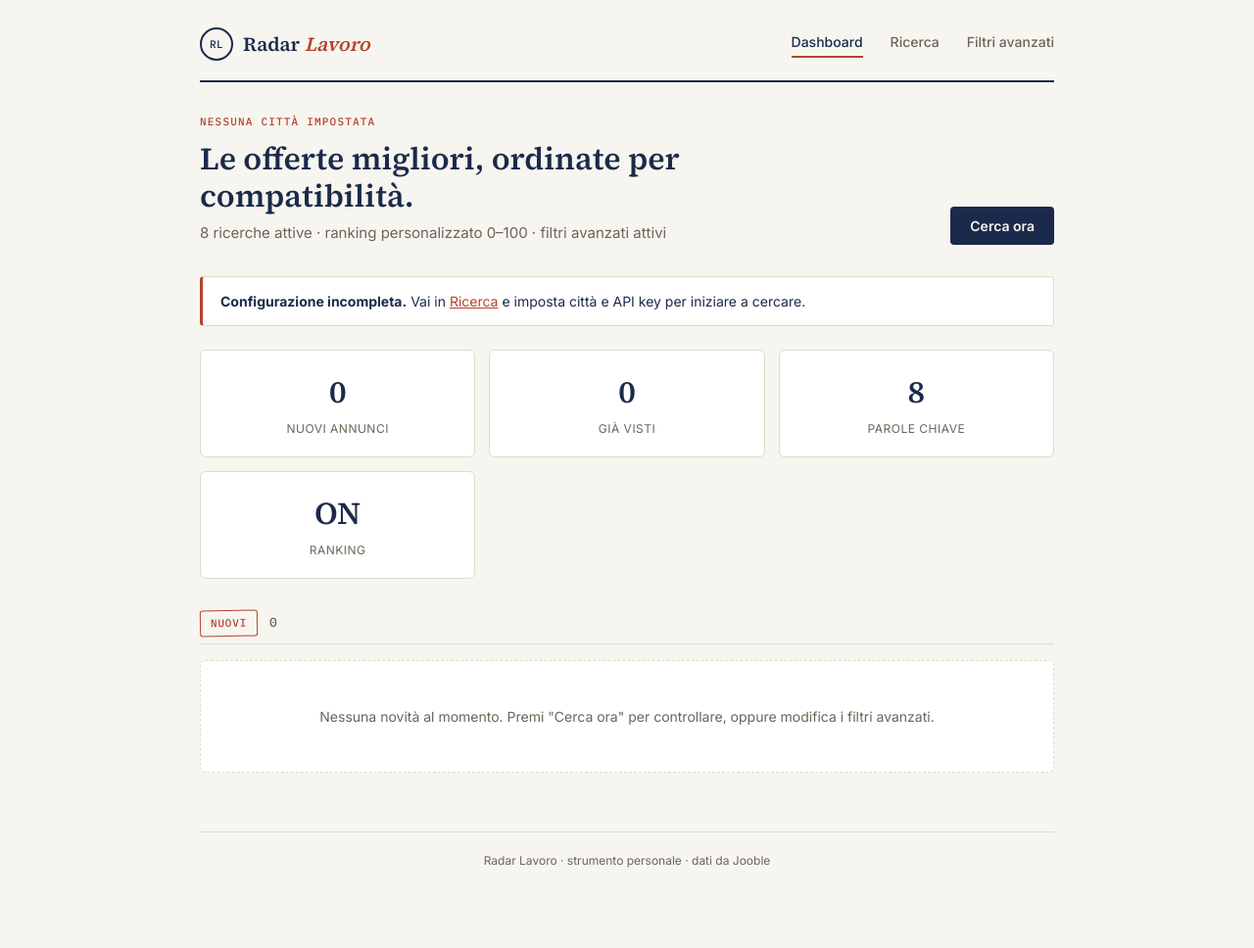
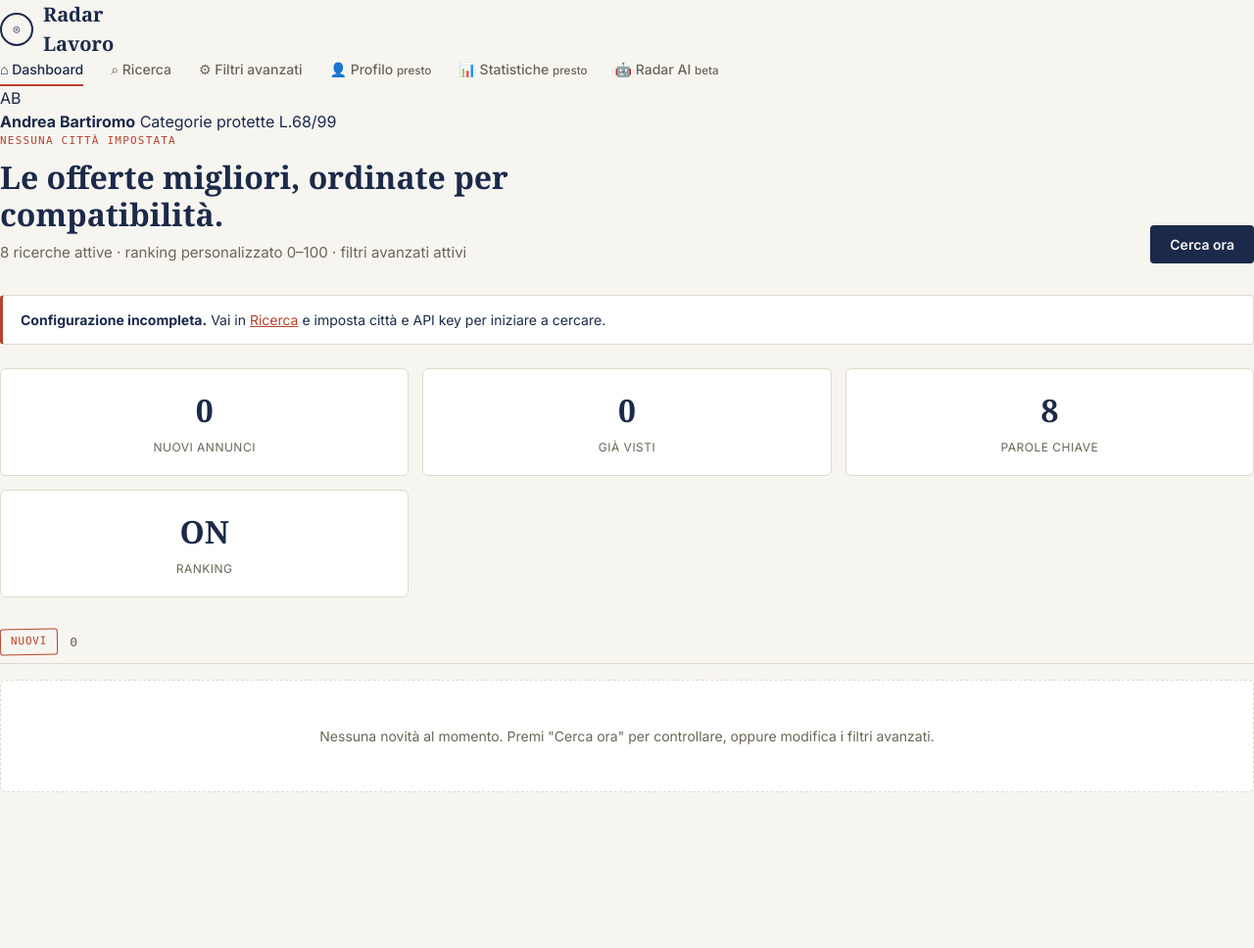
Before and after one commit to andrea-bartiromo/radar_lavoro_repo, a Flask app: page / in a window 1280 px wide. Shown: the whole page at 98% size. After the commit the page ends 809 px from the top, so only its background shows below. Run offline with Flask 3, Linux system fonts and the light colour scheme; data comes from the database, SQL or seed files in the repository; data that the repository does not hold is empty.

Commit message:
Introduce layout moderno con sidebar

```diff
--- a/templates/base.html
+++ b/templates/base.html
@@ -5,23 +5,36 @@
 <meta name="viewport" content="width=device-width, initial-scale=1.0">
 <title>{% block title %}Radar Lavoro{% endblock %}</title>
 <link rel="preconnect" href="https://fonts.googleapis.com">
-<link href="https://fonts.googleapis.com/css2?family=Source+Serif+4:opsz,wght@8..60,500;8..60,600;8..60,700&family=Inter:wght@400;500;600;700&family=IBM+Plex+Mono:wght@500&display=swap" rel="stylesheet">
+<link href="https://fonts.googleapis.com/css2?family=Inter:wght@400;500;600;700;800&display=swap" rel="stylesheet">
 <link rel="stylesheet" href="{{ url_for('static', filename='style.css') }}">
 </head>
 <body>
-<div class="page">
-    <header class="topbar">
+<div class="app-shell">
+    <aside class="sidebar">
         <a class="brand" href="{{ url_for('dashboard') }}">
-            <span class="brand-mark">RL</span>
-            <span class="brand-name">Radar <em>Lavoro</em></span>
+            <span class="brand-mark">◎</span>
+            <span class="brand-name">Radar<br><strong>Lavoro</strong></span>
         </a>
+
         <nav class="nav">
-            <a href="{{ url_for('dashboard') }}" class="{{ 'active' if request.endpoint == 'dashboard' }}">Dashboard</a>
-            <a href="{{ url_for('impostazioni') }}" class="{{ 'active' if request.endpoint == 'impostazioni' }}">Ricerca</a>
-            <a href="{{ url_for('filtri') }}" class="{{ 'active' if request.endpoint == 'filtri' }}">Filtri avanzati</a>
+            <a href="{{ url_for('dashboard') }}" class="{{ 'active' if request.endpoint == 'dashboard' }}"><span>⌂</span> Dashboard</a>
+            <a href="{{ url_for('impostazioni') }}" class="{{ 'active' if request.endpoint == 'impostazioni' }}"><span>⌕</span> Ricerca</a>
+            <a href="{{ url_for('filtri') }}" class="{{ 'active' if request.endpoint == 'filtri' }}"><span>⚙</span> Filtri avanzati</a>
+            <a href="#" class="disabled"><span>👤</span> Profilo <small>presto</small></a>
+            <a href="#" class="disabled"><span>📊</span> Statistiche <small>presto</small></a>
+            <a href="#" class="disabled"><span>🤖</span> Radar AI <small>beta</small></a>
         </nav>
-    </header>
 
+        <div class="profile-card">
+            <div class="avatar">AB</div>
+            <div>
+                <strong>Andrea Bartiromo</strong>
+                <span>Categorie protette L.68/99</span>
+            </div>
+        </div>
+    </aside>
+
+    <div class="main-area">
         {% with messages = get_flashed_messages(with_categories=true) %}
             {% if messages %}
                 <div class="flash-stack">
@@ -35,10 +48,7 @@
         <main class="content">
             {% block content %}{% endblock %}
         </main>
-
-    <footer class="footer">
-        <span>Radar Lavoro &middot; strumento personale &middot; dati da Jooble</span>
-    </footer>
+    </div>
 </div>
 </body>
 </html>
```
Lines whose indentation alone changed are shown as unchanged.
